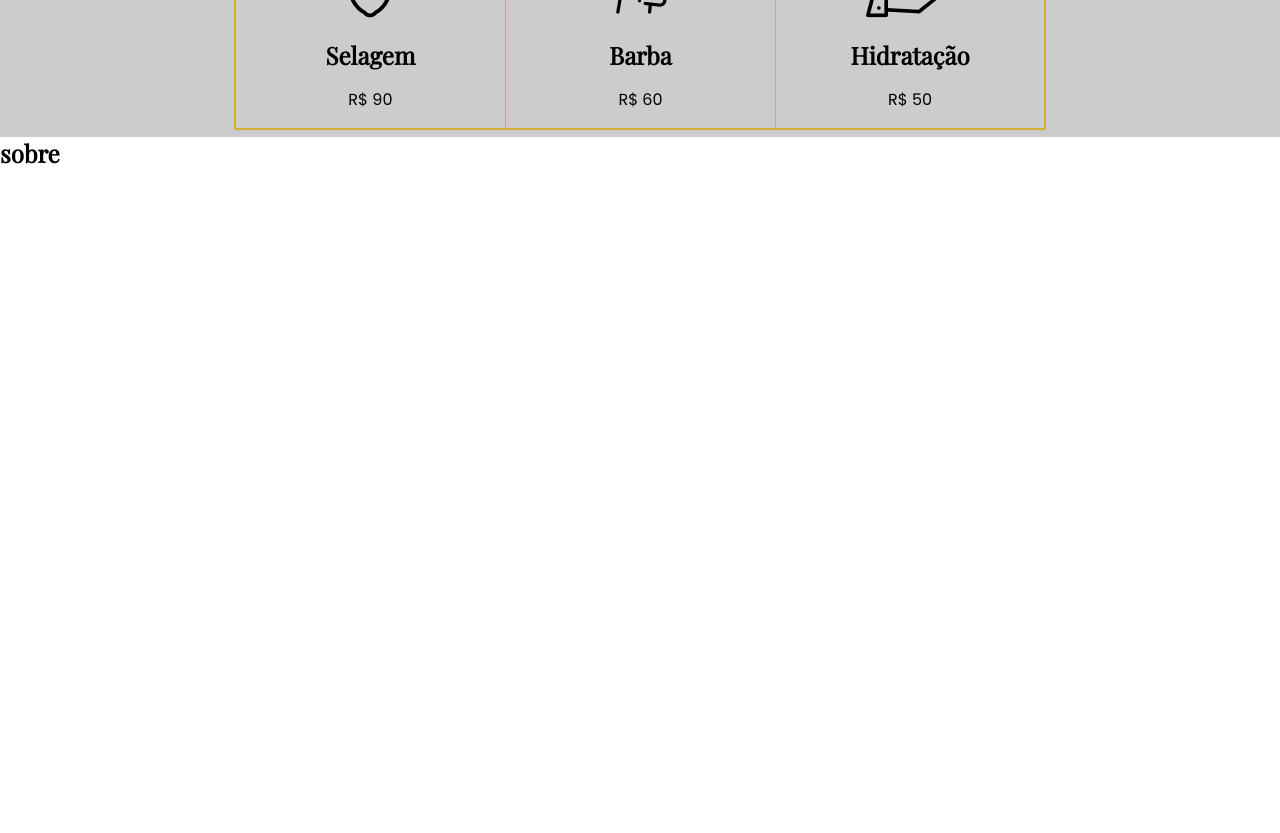
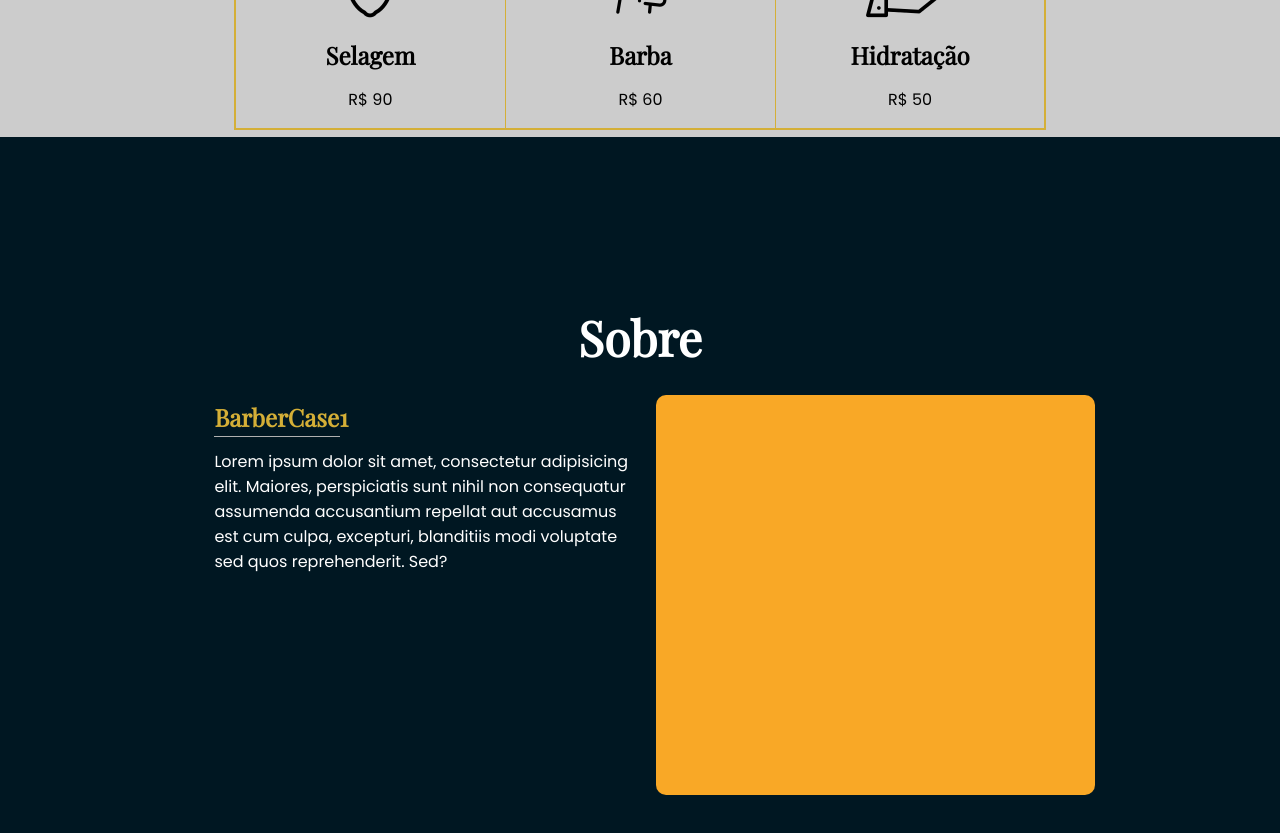
Before and after one commit to LeandroAS27/BarberCase, a Next.js app: page / in a window 1280 px wide. Shown: the part 2300-3133 px from the top of the page. Before the commit the page ends 2469 px from the top, so only its background shows below. Built offline with nearby package versions, Linux system fonts and the light colour scheme.

Commit message:
Feito o Sobre com lazy loading no video player

```diff
--- a/package.json
+++ b/package.json
@@ -15,6 +15,7 @@
     "react": "^19.0.0",
     "react-dom": "^19.0.0",
     "react-icons": "^5.4.0",
+    "react-player": "^2.16.0",
     "react-scroll": "^1.9.0",
     "sass": "^1.83.0"
   },
--- /dev/null
+++ b/src/app/components/VideoPlayer.tsx
@@ -0,0 +1,17 @@
+import React from "react";
+import ReactPlayer from 'react-player';
+import '../../styles/videoplayer.scss';
+
+const VideoPlayer: React.FC = () => (
+    <div className="video-container">
+        <ReactPlayer
+            url={"https://www.youtube.com/watch?v=N20q-391r48"}
+            width="100%"
+            height="400px"
+            playing={false}
+            controls={true}
+        />
+    </div>
+)
+
+export default VideoPlayer;
--- a/src/app/components/about.tsx
+++ b/src/app/components/about.tsx
@@ -1,8 +1,31 @@
+"use client"
+import dynamic from 'next/dynamic';
+import '../../styles/about.scss'
+
+const VideoPlayer = dynamic(() => import('./VideoPlayer'), {
+    ssr:false,
+})
+
 const About = () => {
     return(
         <>
             <section id="sobre" className="container-section-about">
-                <h1>sobre</h1>
+                <div className="about-title">
+                    <h1>Sobre</h1>
+                </div>
+
+                <div className='about-grid'>
+                    <div className='about-description'>
+                        <h1>BarberCase1</h1>
+                        <p>Lorem ipsum dolor sit amet, consectetur adipisicing elit. Maiores, perspiciatis sunt nihil non consequatur assumenda accusantium repellat aut accusamus est cum culpa, excepturi, blanditiis modi voluptate sed quos reprehenderit. Sed?</p>
+                    </div>
+
+                    <div>
+                        <div className='about-video'>
+                            <VideoPlayer/>
+                        </div>
+                    </div>
+                </div>
             </section>
         </>
     )
--- /dev/null
+++ b/src/app/components/contact.tsx
@@ -0,0 +1,9 @@
+const Contact = () => {
+    return(
+        <>
+
+        </>
+    )
+}
+
+export default Contact;
--- a/src/app/page.tsx
+++ b/src/app/page.tsx
@@ -3,6 +3,7 @@ import Navigation from "./components/navigation";
 import Services from './components/services';
 import Units from './components/units';
 import About from './components/about';
+import Contact from './components/contact';
 
 export default function Home() {
   return (
@@ -15,6 +16,7 @@ export default function Home() {
         <Units/>
         <Services/>
         <About/>
+        <Contact/>
       </main>
 
       <footer>
--- /dev/null
+++ b/src/styles/about.scss
@@ -0,0 +1,50 @@
+@import './variables.scss';
+
+.container-section-about{
+    width: 100%;
+    min-height: 100vh;
+    background-color: $third-background;
+    display: flex;
+    flex-direction: column;
+    justify-content: center;
+    align-items: center;
+    padding: 2rem;
+
+    .about-title{
+        margin: 1rem 0;
+        color: $text-color;
+        font-size: 2rem;
+    }
+
+    .about-grid{
+        display: grid;
+        grid-template-columns: repeat(2, 1fr);
+        justify-content: center;
+        max-width: 70%;
+        gap: 1rem;
+
+        .about-description{
+            color: $text-color;
+
+            h1{
+                color: $icons-color;
+                position: relative;
+                margin: 1rem 0;
+
+                &::before{
+                    content: '';
+                    position: absolute;
+                    bottom: -4px;
+                    left: 0;
+                    width: 30%;
+                    border-bottom: 1px solid $secondary-text;
+                }
+            }
+
+            p{
+                color: $text-color;
+                margin: 1rem 0;
+            }
+        }
+    }
+}
--- a/src/styles/variables.scss
+++ b/src/styles/variables.scss
@@ -3,6 +3,7 @@ $font-open-sans: 'Open Sans', sans-serif;
 $font-poppins: 'Poppins', sans-serif;
 
 $background-color: #000000;
+$third-background: #001722;
 $icons-color: #D4AF37;
 $second-background: #F5F5F5;
 $text-color: #FFFFFF;
--- /dev/null
+++ b/src/styles/videoplayer.scss
@@ -0,0 +1,28 @@
+@import './variables.scss';
+
+.video-container{
+    position: relative;
+    border-radius: 8px;
+
+    &::before{
+        content: '';
+        position: absolute;
+        top: 10px;
+        left: 2%;
+        width: 105%;
+        height: 100%;
+        background-color: $primary-color;
+        border-radius: 10px;
+        z-index: 1;
+    }
+
+    iframe, video{
+        position: absolute;
+        top: 0;
+        left: 0;
+        width: 100%;
+        height: 100%;
+        border-radius: 10px;
+        z-index: 2;
+    }
+}
```
Also changed, not shown: 1 other file (tests, documents, lock files or other folders).
